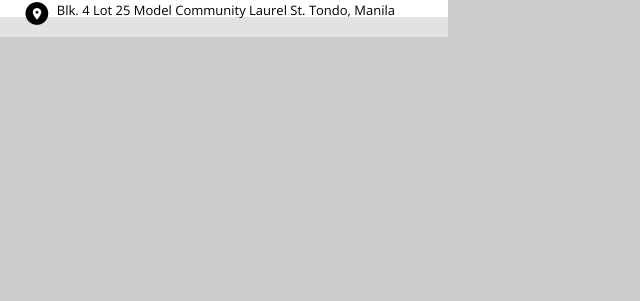
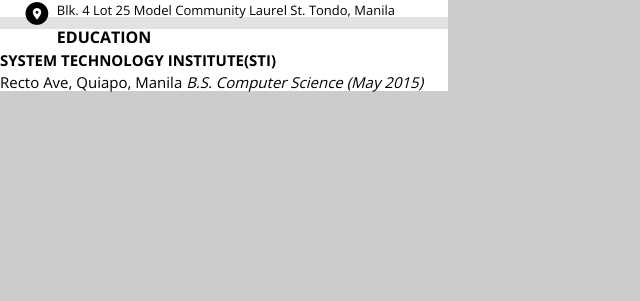
Before and after one commit to ronngb/resume, a website: page index.html in a window 1280 px wide. Shown: the part 499-800 px from the top of the page, without its empty margins (0-640 px from the left). Drawn offline with nearby package versions, Linux system fonts and the light colour scheme; files that its build step writes are made by us from their sources.

Commit message:
new: added education component

```diff
--- a/index.html
+++ b/index.html
@@ -75,13 +75,19 @@
             </li>
           </ul>
         </section>
+        <section class="section-education">
+          <div class="education-info base-margin-left">
+            <h2 class="education-info__title">Education</h2>
+            <h3 class="education-info__subtitle">System Technology Institute(STI)</h3>
+            <p class="education-info__text">
+              <span> Recto Ave, Quiapo, Manila </span>
+              <span> B.S. Computer Science (May 2015) </span>
+            </p>
+          </div>
+        </section>
       </div>
+      <!-- NXT: git rebase i reword the commit -m -->
       <div class="content"></div>
-
-      <!-- <section class="solid-border sect1">
-        <h1>Ronnel Gabiosa</h1>
-      </section>
-      <section class="solid-border sect2"></section> -->
     </main>
   </body>
 </html>
--- a/src/assets/scss/_base.scss
+++ b/src/assets/scss/_base.scss
@@ -37,7 +37,7 @@
 }
 
 h3 {
-  font-size: 1.1rem;
+  font-size: 1.5rem;
 }
 
 h1,
@@ -49,5 +49,5 @@
 }
 
 p {
-  font-size: 1.1rem;
+  font-size: 1.5rem;
 }
--- /dev/null
+++ b/src/assets/scss/component/_education.scss
@@ -0,0 +1,13 @@
+.education-info {
+  &__text {
+    margin: 0;
+
+    & span {
+      display: inline-block;
+
+      &:last-child {
+        font-style: italic;
+      }
+    }
+  }
+}
--- a/src/assets/scss/main.scss
+++ b/src/assets/scss/main.scss
@@ -2,3 +2,4 @@
 
 @import "component/profile";
 @import "component/contact";
+@import "component/education";
```
